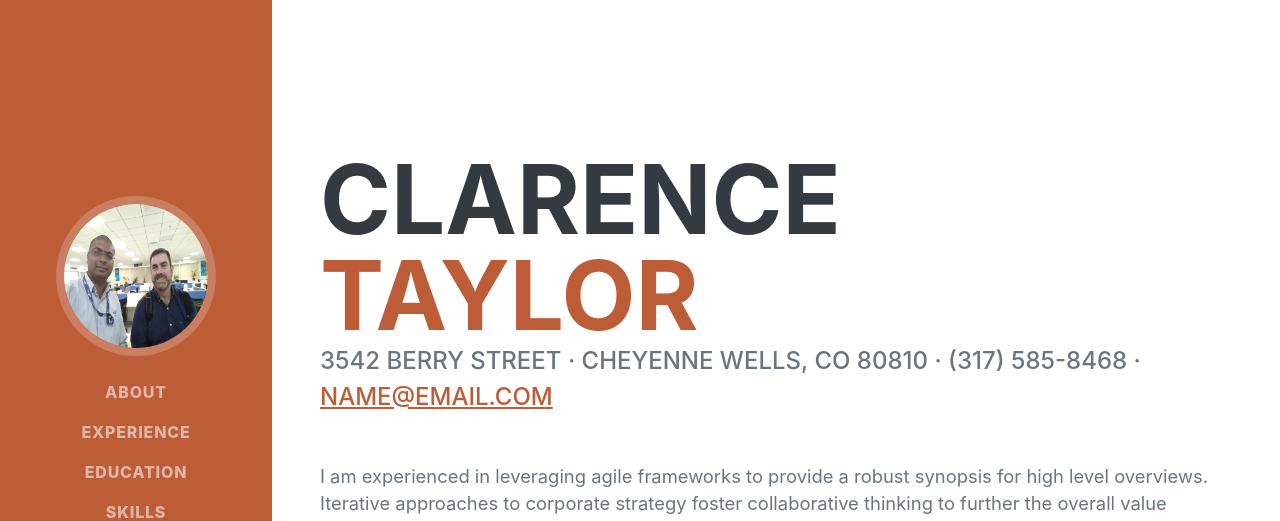
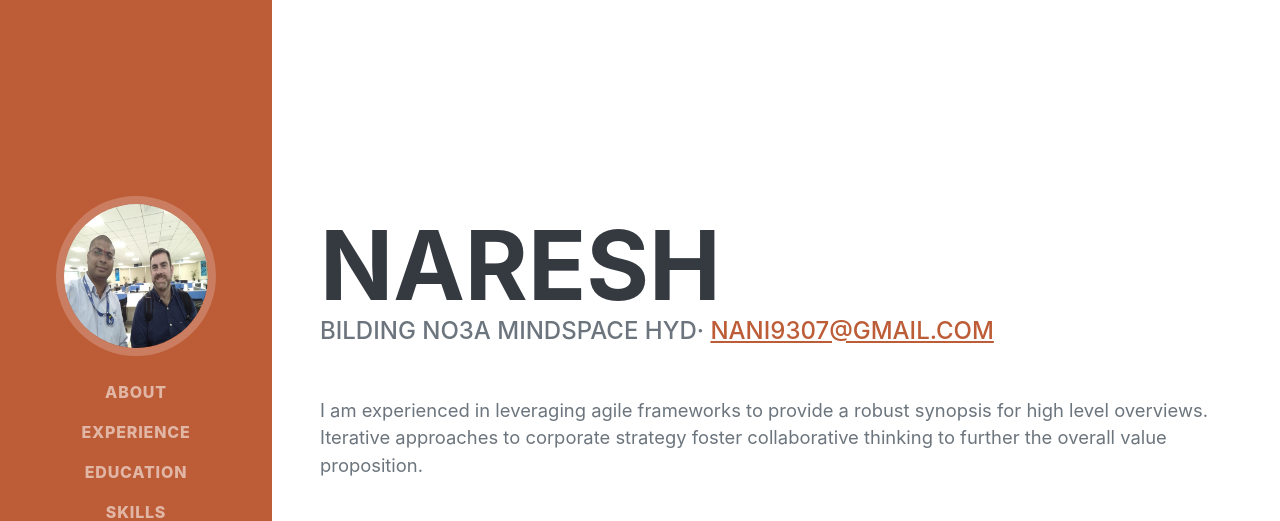
Before and after one commit to naresh9307/Resume, a plain HTML site: page index.html in a window 1280 px wide. Shown: the top 521 px of the page. Drawn offline with nearby package versions, Linux system fonts and the light colour scheme; a web font is replaced by a local one.

Commit message:
Update index.html

```diff
--- a/index.html
+++ b/index.html
@@ -19,7 +19,7 @@
         <!-- Navigation-->
         <nav class="navbar navbar-expand-lg navbar-dark bg-primary fixed-top" id="sideNav">
             <a class="navbar-brand js-scroll-trigger" href="#page-top">
-                <span class="d-block d-lg-none">Clarence Taylor</span>
+                <span class="d-block d-lg-none">Naresh.Gundapu</span>
                 <span class="d-none d-lg-block"><img class="img-fluid img-profile rounded-circle mx-auto mb-2" src="assets/img/profile.jpg" alt="..." /></span>
             </a>
             <button class="navbar-toggler" type="button" data-bs-toggle="collapse" data-bs-target="#navbarResponsive" aria-controls="navbarResponsive" aria-expanded="false" aria-label="Toggle navigation"><span class="navbar-toggler-icon"></span></button>
@@ -40,12 +40,12 @@
             <section class="resume-section" id="about">
                 <div class="resume-section-content">
                     <h1 class="mb-0">
-                        Clarence
-                        <span class="text-primary">Taylor</span>
+                       Naresh
+                        <span class="text-primary"Gundapu</span>
                     </h1>
                     <div class="subheading mb-5">
-                        3542 Berry Street · Cheyenne Wells, CO 80810 · (317) 585-8468 ·
-                        <a href="mailto:name@email.com">name@email.com</a>
+                       bilding no3A mindspace hyd·
+                        <a href="mailto:name@email.com">nani9307@gmail.com</a>
                     </div>
                     <p class="lead mb-5">I am experienced in leveraging agile frameworks to provide a robust synopsis for high level overviews. Iterative approaches to corporate strategy foster collaborative thinking to further the overall value proposition.</p>
                     <div class="social-icons">
```
